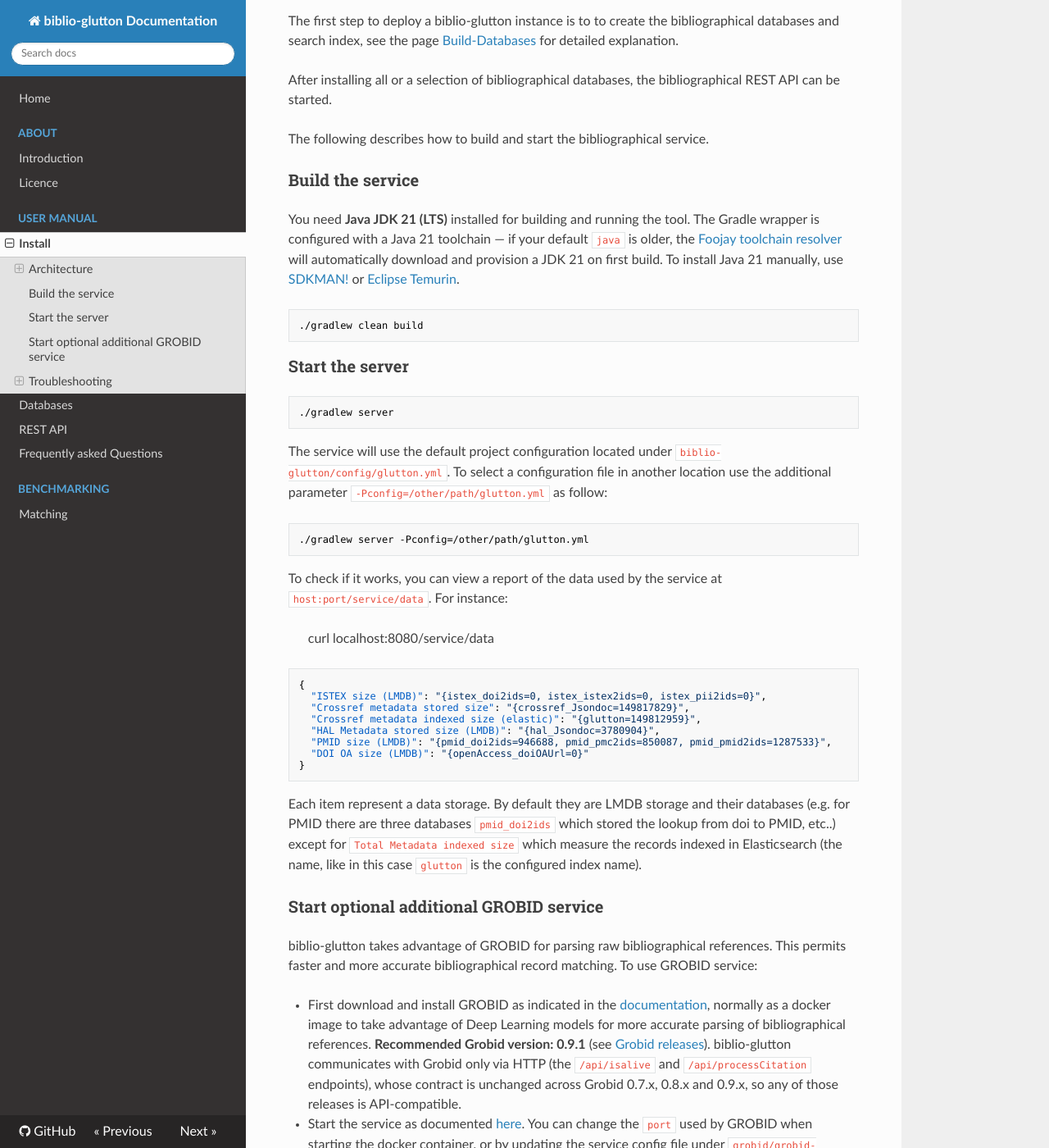
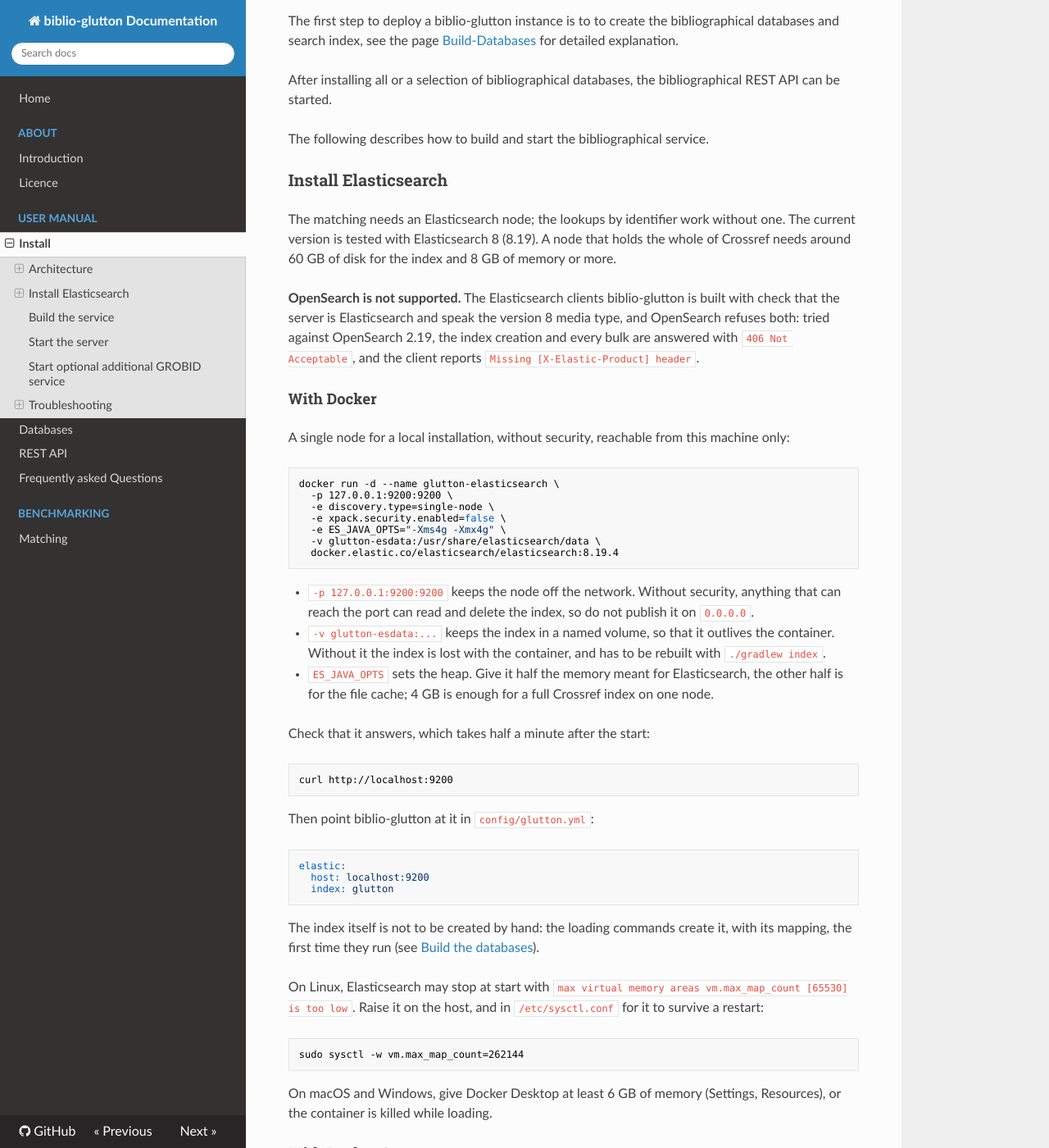
Before and after one commit to kermitt2/biblio-glutton, an MkDocs documentation site: the page built from doc/Install.md, in a window 1280 px wide and 1400 px high, scrolled down 1201 px. Shown: the whole window at 82% size. Built offline with MkDocs 1.6.1, drawn with Linux system fonts in a browser that asks for light colours; nearby versions of some CDN libraries; some of the changed text lies outside the part shown.

Commit message:
Say how to install Elasticsearch with Docker and Docker Compose
Install.md gets a section for a single node with and without security,
and says that OpenSearch is not supported: the Elasticsearch clients are
refused by it (tried against 2.19). The openalex task takes -Pthreads=,
which the guide promised but the task did not pass on.

````diff
--- a/doc/Install.md
+++ b/doc/Install.md
@@ -32,6 +32,160 @@
 After installing all or a selection of bibliographical databases, the bibliographical REST API can be started.
 
 The following describes how to build and start the bibliographical service.
+
+### Install Elasticsearch
+
+The matching needs an Elasticsearch node; the lookups by identifier work without one. The current
+version is tested with Elasticsearch 8 (8.19). A node that holds the whole of Crossref needs
+around 60 GB of disk for the index and 8 GB of memory or more.
+
+**OpenSearch is not supported.** The Elasticsearch clients biblio-glutton is built with check that
+the server is Elasticsearch and speak the version 8 media type, and OpenSearch refuses both: tried
+against OpenSearch 2.19, the index creation and every bulk are answered with
+`406 Not Acceptable`, and the client reports `Missing [X-Elastic-Product] header`.
+
+#### With Docker
+
+A single node for a local installation, without security, reachable from this machine only:
+
+```sh
+docker run -d --name glutton-elasticsearch \
+  -p 127.0.0.1:9200:9200 \
+  -e discovery.type=single-node \
+  -e xpack.security.enabled=false \
+  -e ES_JAVA_OPTS="-Xms4g -Xmx4g" \
+  -v glutton-esdata:/usr/share/elasticsearch/data \
+  docker.elastic.co/elasticsearch/elasticsearch:8.19.4
+```
+
+- `-p 127.0.0.1:9200:9200` keeps the node off the network. Without security, anything that can
+  reach the port can read and delete the index, so do not publish it on `0.0.0.0`.
+- `-v glutton-esdata:...` keeps the index in a named volume, so that it outlives the container.
+  Without it the index is lost with the container, and has to be rebuilt with `./gradlew index`.
+- `ES_JAVA_OPTS` sets the heap. Give it half the memory meant for Elasticsearch, the other half
+  is for the file cache; 4 GB is enough for a full Crossref index on one node.
+
+Check that it answers, which takes half a minute after the start:
+
+```sh
+curl http://localhost:9200
+```
+
+Then point biblio-glutton at it in `config/glutton.yml`:
+
+```yaml
+elastic:
+  host: localhost:9200
+  index: glutton
+```
+
+The index itself is not to be created by hand: the loading commands create it, with its
+mapping, the first time they run (see [Build the databases](Build-Databases.md)).
+
+On Linux, Elasticsearch may stop at start with `max virtual memory areas vm.max_map_count [65530]
+is too low`. Raise it on the host, and in `/etc/sysctl.conf` for it to survive a restart:
+
+```sh
+sudo sysctl -w vm.max_map_count=262144
+```
+
+On macOS and Windows, give Docker Desktop at least 6 GB of memory (Settings, Resources), or the
+container is killed while loading.
+
+#### With Docker Compose
+
+The same node as a `docker-compose.yml`:
+
+```yaml
+services:
+  elasticsearch:
+    image: docker.elastic.co/elasticsearch/elasticsearch:8.19.4
+    container_name: glutton-elasticsearch
+    environment:
+      - discovery.type=single-node
+      - xpack.security.enabled=false
+      - ES_JAVA_OPTS=-Xms4g -Xmx4g
+    ulimits:
+      memlock:
+        soft: -1
+        hard: -1
+      nofile:
+        soft: 65536
+        hard: 65536
+    ports:
+      - "127.0.0.1:9200:9200"
+    volumes:
+      - esdata:/usr/share/elasticsearch/data
+    healthcheck:
+      test: ["CMD-SHELL", "curl -fs http://localhost:9200/_cluster/health || exit 1"]
+      interval: 10s
+      timeout: 5s
+      retries: 12
+    restart: unless-stopped
+
+volumes:
+  esdata:
+```
+
+```sh
+docker compose up -d        # start
+docker compose ps           # "healthy" once the node answers
+docker compose logs -f elasticsearch
+docker compose down         # stop, the index stays in the volume
+docker compose down -v      # stop and delete the index
+```
+
+#### With security on
+
+For a node that is reachable by others, turn the security on and give a password. With Docker:
+
+```sh
+docker run -d --name glutton-elasticsearch \
+  -p 9200:9200 \
+  -e discovery.type=single-node \
+  -e xpack.security.enabled=true \
+  -e xpack.security.http.ssl.enabled=false \
+  -e ELASTIC_PASSWORD=choose-a-password \
+  -e ES_JAVA_OPTS="-Xms4g -Xmx4g" \
+  -v glutton-esdata:/usr/share/elasticsearch/data \
+  docker.elastic.co/elasticsearch/elasticsearch:8.19.4
+```
+
+With Docker Compose, replace the `environment` block above with:
+
+```yaml
+    environment:
+      - discovery.type=single-node
+      - xpack.security.enabled=true
+      - xpack.security.http.ssl.enabled=false
+      - ELASTIC_PASSWORD=${ELASTIC_PASSWORD}
+      - ES_JAVA_OPTS=-Xms4g -Xmx4g
+```
+
+and the health check test with
+`curl -fs -u elastic:$$ELASTIC_PASSWORD http://localhost:9200/_cluster/health || exit 1`. The
+password is read from a `.env` file next to `docker-compose.yml` (`ELASTIC_PASSWORD=...`), which
+is not to be committed.
+
+```sh
+curl -u elastic:choose-a-password http://localhost:9200
+```
+
+and in `config/glutton.yml`:
+
+```yaml
+elastic:
+  host: localhost:9200
+  index: glutton
+  username: elastic
+  password: choose-a-password
+  # the password travels in clear on plain http: only for a node on the same machine or on a
+  # network you trust. Behind TLS, give the host as https://... and leave this out
+  allowCredentialsOverHttp: true
+```
+
+An API key can be used in place of the user and password (`elastic.apiKey`). If the credentials
+are refused, `/service/health` says `unauthorized` for Elasticsearch, see [Health](API.md#health).
 
 ### Build the service
 
````
Also changed, not shown: doc/Build-Databases.md (+12 -3 lines), doc/Introduction.md (+2 -2 lines), 1 other file.
